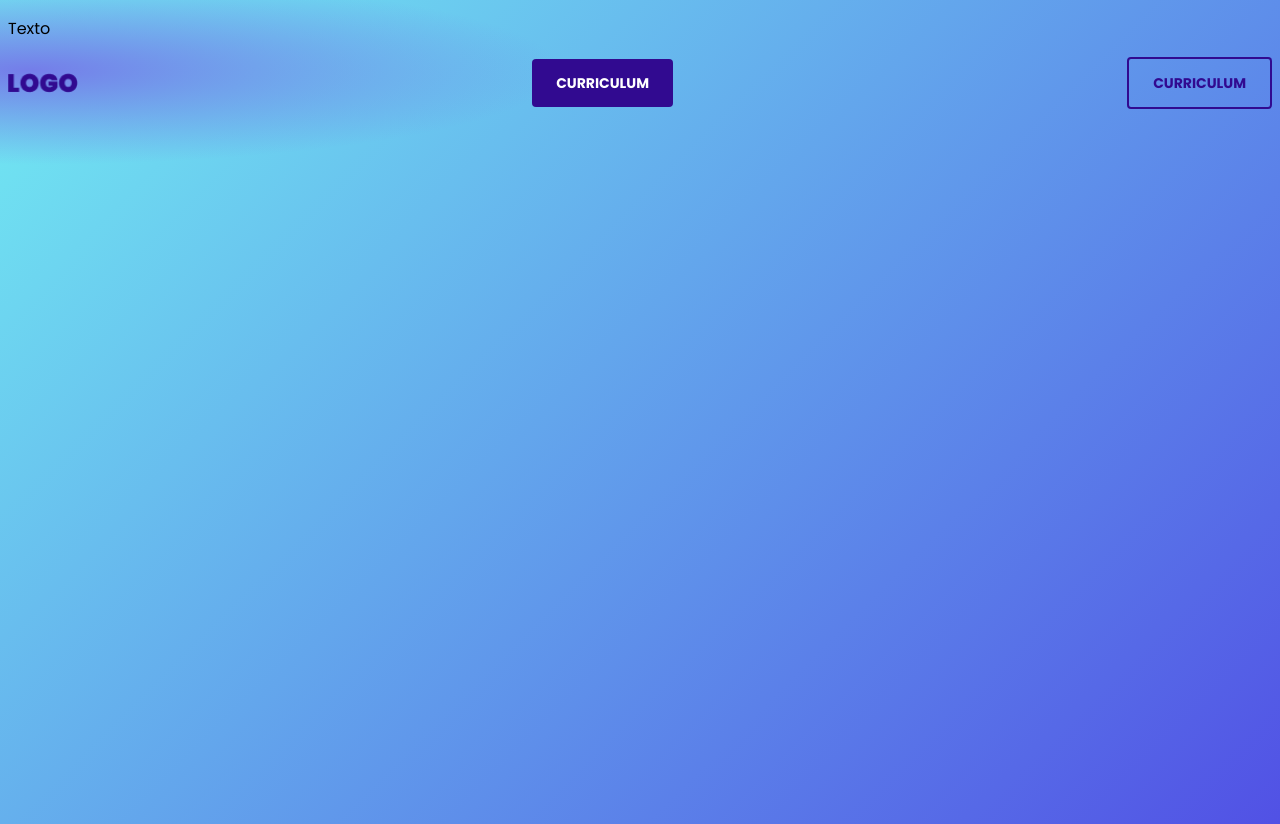
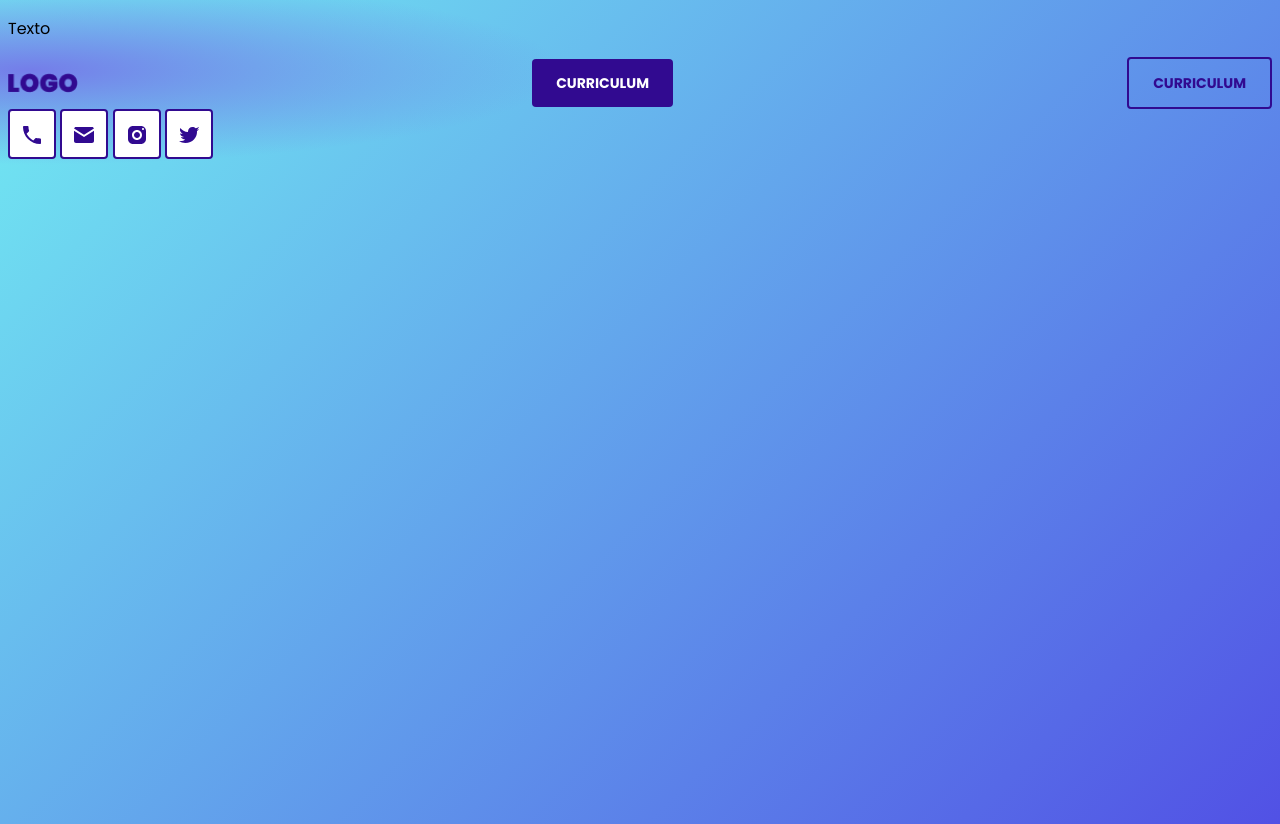
Before and after one commit to jmollericon/taller-portafolio, a plain HTML site: page index.html in a window 1280 px wide. Drawn offline with Linux system fonts and the light colour scheme.

Commit message:
:art: implement button-icon componennt

```diff
--- /dev/null
+++ b/css/button-icon.css
@@ -0,0 +1,11 @@
+.button-icon {
+  padding: 10px;
+  border-radius: 4px;
+  background: var(--white);
+  border: 2px solid var(--purple);
+  text-decoration: none;
+  display: inline-block;
+}
+.button-icon img {
+  vertical-align: middle;
+}
--- a/css/index.css
+++ b/css/index.css
@@ -1,5 +1,6 @@
+@import "./header.css";
 @import "./button.css";
-@import "./header.css";
+@import "./button-icon.css";
 
 :root {
   --baseFont: 'Poppins', sans-serif;
--- a/index.html
+++ b/index.html
@@ -16,5 +16,9 @@
     <button class="button">Curriculum</button>
     <button class="button is-secondary">Curriculum</button>
   </header>
+  <a class="button-icon" href="tel:1234567"><img src="./icons/icon-phone.svg" alt=""></a>
+  <a class="button-icon" href="tel:1234567"><img src="./icons/icon-important_mail.svg" alt=""></a>
+  <a class="button-icon" href="tel:1234567"><img src="./icons/icon-instagram.svg" alt=""></a>
+  <a class="button-icon" href="tel:1234567"><img src="./icons/icon-twitter_squared.svg" alt=""></a>
 </body>
 </html>
```
Also changed, not shown: icons/icon-github.svg (added), icons/icon-heart_outline.svg (added), icons/icon-important_mail.svg (added), icons/icon-instagram.svg (added), icons/icon-phone.svg (added), icons/icon-twitter_squared.svg (added), icons/icons-down.svg (added).
